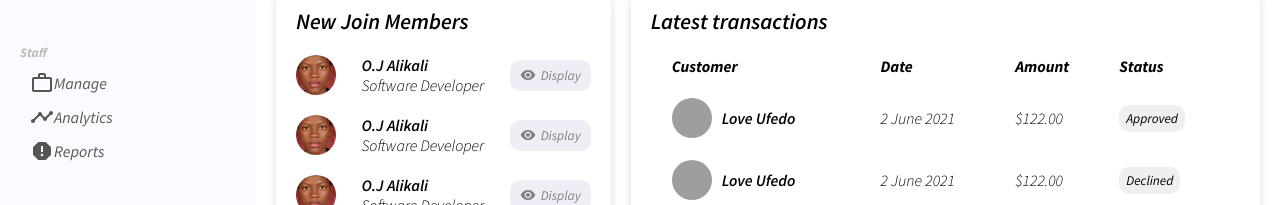
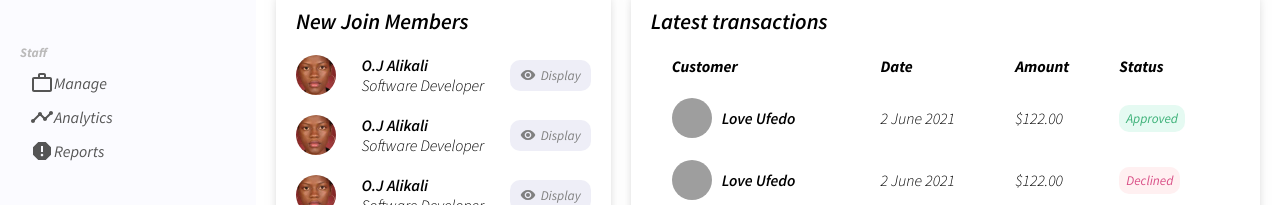
Before and after one commit to UniqueOJ/AdminDashboard-react, a React (Create React App) app: page / in a window 1280 px wide. Shown: the part 595-800 px from the top of the page. Built offline with nearby package versions, Linux system fonts and the light colour scheme; grey boxes are pictures that could not be loaded.

Commit message:
update widgetLg style

```diff
--- a/src/components/topbar/Topbar.jsx
+++ b/src/components/topbar/Topbar.jsx
@@ -1,4 +1,3 @@
-import React from 'react'
 import './topbar.css'
 import NotificationsNoneIcon from '@mui/icons-material/NotificationsNone';
 import LanguageIcon from '@mui/icons-material/Language';
--- a/src/components/widgetLg/WidgetLg.jsx
+++ b/src/components/widgetLg/WidgetLg.jsx
@@ -1,8 +1,8 @@
 import './widgetLg.css'
 
 export default function widgetLg() {
-  const Button = ({type}) =>{
-    return <button className='widgetLgButton + type'>{type}</button>
+  const Button = ({ type }) => {
+    return <button className={'widgetLgButton ' + type}>{type}</button>
   }
   return (
     <div className='widgetLg'>
@@ -21,7 +21,7 @@ export default function widgetLg() {
           </td>
           <td className="widgetLgDate">2 June 2021</td>
           <td className="widgetLgAmount">$122.00</td>
-       <td className="widgetLgStatus"><Button type="Approved"/></td>
+          <td className="widgetLgStatus"><Button type="Approved" /></td>
         </tr>
 
         <tr className="widgetLgTr">
@@ -31,7 +31,7 @@ export default function widgetLg() {
           </td>
           <td className="widgetLgDate">2 June 2021</td>
           <td className="widgetLgAmount">$122.00</td>
-       <td className="widgetLgStatus"><Button type="Declined"/></td>
+          <td className="widgetLgStatus"><Button type="Declined" /></td>
         </tr>
 
         <tr className="widgetLgTr">
@@ -41,7 +41,7 @@ export default function widgetLg() {
           </td>
           <td className="widgetLgDate">2 June 2021</td>
           <td className="widgetLgAmount">$122.00</td>
-       <td className="widgetLgStatus"><Button type="Pending"/></td>
+          <td className="widgetLgStatus"><Button type="Pending" /></td>
         </tr>
 
         <tr className="widgetLgTr">
@@ -51,7 +51,7 @@ export default function widgetLg() {
           </td>
           <td className="widgetLgDate">2 June 2021</td>
           <td className="widgetLgAmount">$122.00</td>
-       <td className="widgetLgStatus"><Button type="Approved"/></td>
+          <td className="widgetLgStatus"><Button type="Approved" /></td>
         </tr>
 
         <tr className="widgetLgTr">
@@ -61,7 +61,7 @@ export default function widgetLg() {
           </td>
           <td className="widgetLgDate">2 June 2021</td>
           <td className="widgetLgAmount">$122.00</td>
-       <td className="widgetLgStatus"><Button type="Approved"/></td>
+          <td className="widgetLgStatus"><Button type="Approved" /></td>
         </tr>
       </table>
     </div>
```
Also changed, not shown: src/pages/home/userList/UserList.jsx (added), src/pages/home/userList/userList.css (added). Lines whose indentation alone changed are shown as unchanged.
